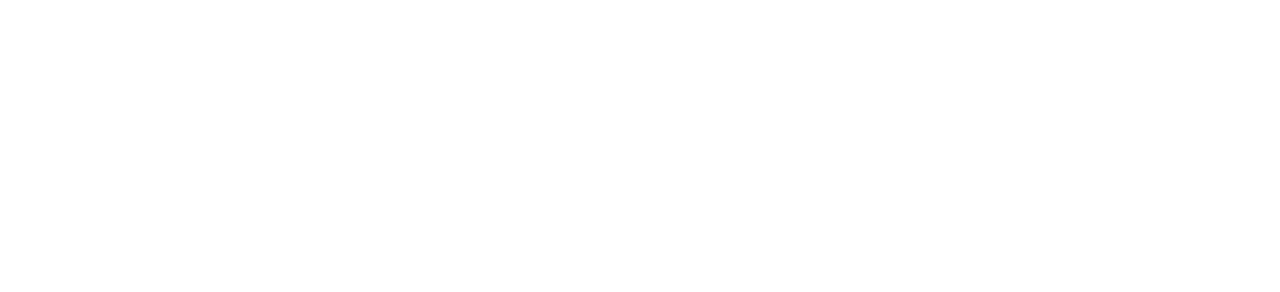
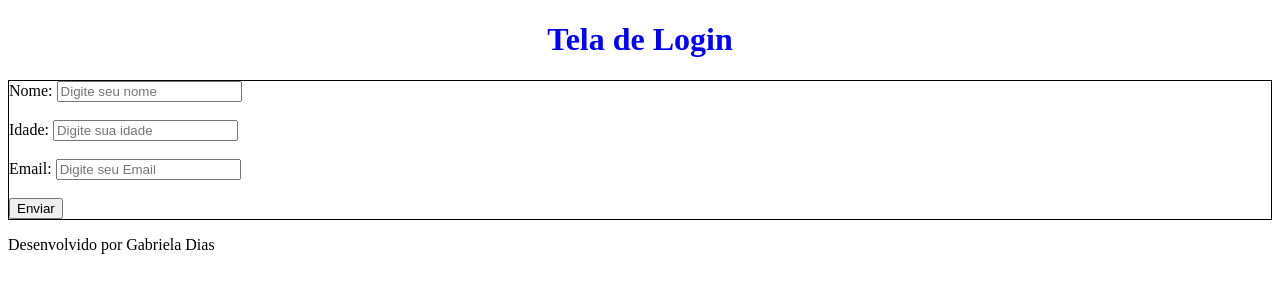
Before and after one commit to gabriela266/Programa-o-web, a plain HTML site: page index.html in a window 1280 px wide. Drawn offline with Linux system fonts and the light colour scheme.

Commit message:
Adicionado css

```diff
--- /dev/null
+++ b/estilo.css
@@ -0,0 +1,14 @@
+/* h1 { seletor por TAG, o estilo será aplicado a todas as tags h1
+    color:blueviolet;
+    text-align: center;
+} */
+
+#titulo {  /*Seletor por meio de ID */
+    color: blue;
+    text-align: center;
+
+}
+
+ .entradas-usuario{  /*seletor por classe */
+    border: 1px solid;
+}
--- a/index.html
+++ b/index.html
@@ -4,9 +4,30 @@
     <meta charset="UTF-8">
     <meta name="viewport" content="width=device-width, initial-scale=1.0">
     <title>Revisão HTML</title>
+    <link rel="stylesheet" href="estilo.css">
 </head>
 <body>
+    <h1 id="titulo">Tela de Login</h1>
 
+    <form action="/action_page.php">
+
+        <div class="entradas-usuario">
+            <label for="name">Nome:</label>
+            <input type="text" id="name" name="name" placeholder="Digite seu nome"><br><br>
+
+            <label for="age">Idade:</label>
+            <input type="number" id="age" name="age" placeholder="Digite sua idade"><br><br>
+
+            <label for="email">Email:</label>
+            <input type="email" id="email" name="email" placeholder="Digite seu Email"><br><br>
+
+            <input type="submit" value="Enviar">
+        </div>
+    </form>
+
+      <footer>
+        <p>Desenvolvido por Gabriela Dias</p>
+      </footer>
 
 </body>
 </html>
```
